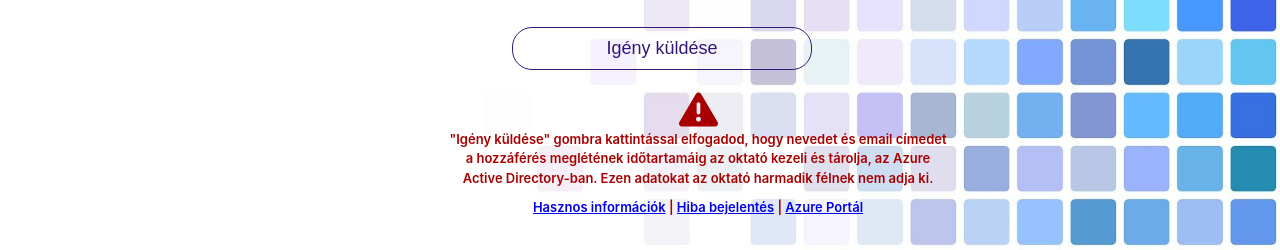
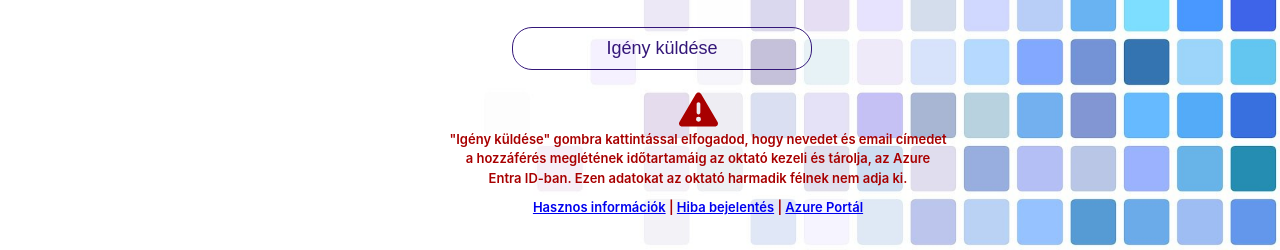
Before and after one commit to cloudsteak/mentor-access-manager, a React (Create React App) app: page / in a window 1280 px wide. Shown: the part 418-668 px from the top of the page. Built offline with nearby package versions, Linux system fonts and the light colour scheme.

Commit message:
Azure Entra ID
AAD -> Azure Entra ID

```diff
--- a/src/PostApi.js
+++ b/src/PostApi.js
@@ -129,7 +129,7 @@ class PostApi extends React.Component {
                                         pauseOnHover
                                         theme="light"
                                     />
-                                    <div class="gdpr" style={appWidth < 500 ? { width: "310px" } : { width: "500px" }}><FontAwesomeIcon icon={faExclamationTriangle} size="3x" /><br />"Igény küldése" gombra kattintással elfogadod, hogy nevedet és email címedet a hozzáférés meglétének időtartamáig az oktató kezeli és tárolja, az Azure Active Directory-ban. Ezen adatokat az oktató harmadik félnek nem adja ki.
+                                    <div class="gdpr" style={appWidth < 500 ? { width: "310px" } : { width: "500px" }}><FontAwesomeIcon icon={faExclamationTriangle} size="3x" /><br />"Igény küldése" gombra kattintással elfogadod, hogy nevedet és email címedet a hozzáférés meglétének időtartamáig az oktató kezeli és tárolja, az Azure Entra ID-ban. Ezen adatokat az oktató harmadik félnek nem adja ki.
                                     <div class="docs"><a href='https://github.com/cloudsteak/mentor-klub-azure' rel='noreferrer' target='_blank'>Hasznos információk</a> | <a href='https://github.com/cloudsteak/mentor-klub-azure/issues' rel='noreferrer' target='_blank'>Hiba bejelentés</a> | <a href='https://portal.azure.com' rel='noreferrer' target='_blank'>Azure Portál</a></div>
                                     </div>
                                 </div>
```
